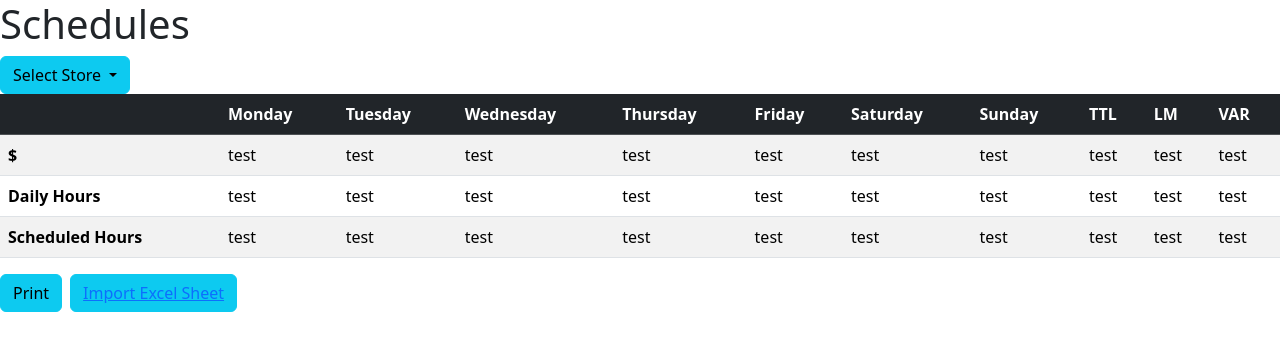
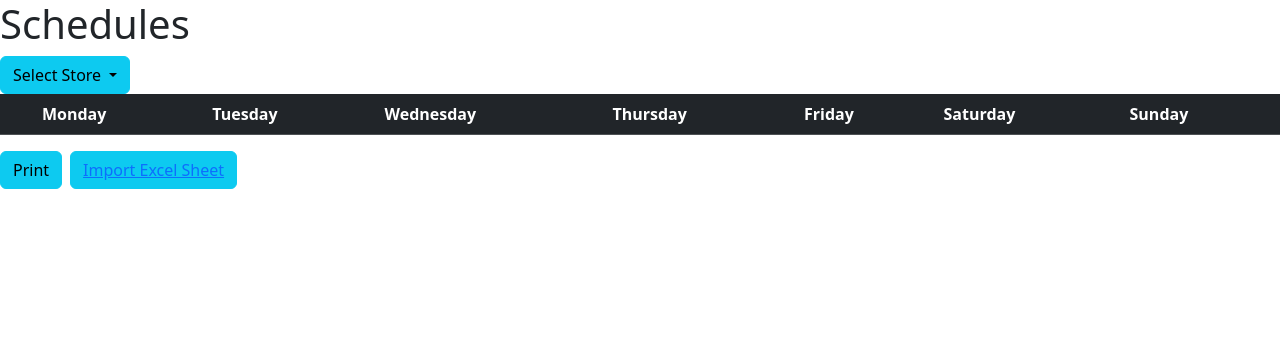
Before and after one commit to beetus1actual/eskimohut, a PHP site: page / in a window 1280 px wide. Shown: the top 351 px of the page. Run offline with PHP 8.4, Linux system fonts and the light colour scheme; lists and menus that the app fills with data are empty.

Commit message:
Complete spreadsheet import and ajax call to get data from DB for store 2
* updated jquery
* completed implementation of spreadsheet manipulation
* UI updates for removing unused columns
* UI updates to add new row

```diff
--- a/public_html/index.php
+++ b/public_html/index.php
@@ -2,17 +2,17 @@
 
 require 'init.php';
 
-if(!empty($_GET['status'])){
-    switch($_GET['status']){
-        case 'succ':
+if (!empty($_GET['status'])) {
+    switch ($_GET['status']) {
+        case 'success':
             $statusType = 'alert-success';
             $statusMsg = 'Member data has been imported successfully.';
             break;
-        case 'err':
+        case 'error':
             $statusType = 'alert-danger';
             $statusMsg = 'Something went wrong, please try again.';
             break;
-        case 'invalid_file':
+        case 'invalidFile':
             $statusType = 'alert-danger';
             $statusMsg = 'Please upload a valid Excel file.';
             break;
@@ -35,27 +35,32 @@ if(!empty($_GET['status'])){
 </head>
 <body>
 <h1>Schedules</h1>
+<?php if(!empty($statusMsg)){ ?>
+    <div class="col-xs-12 p-3">
+        <div class="alert <?php echo $statusType; ?>"><?php echo $statusMsg; ?></div>
+    </div>
+<?php } ?>
 <div class="btn-group">
     <button id="selectStore" type="button" class="btn btn-info dropdown-toggle" data-bs-toggle="dropdown" aria-expanded="false">
         Select Store
         <span class="spinner-border spinner-border-sm visually-hidden" aria-hidden="true"></span>
     </button>
     <ul class="dropdown-menu dropdown-centered">
-        <li><a class="dropdown-item" href="#" id="austin">Austin Norwood</a></li>
-        <li><a class="dropdown-item" href="#" id="beechnut">Beechnut</a></li>
-        <li><a class="dropdown-item" href="#" id="louetta">Louetta</a></li>
-        <li><a class="dropdown-item" href="#" id="barrow">Barrow</a></li>
-        <li><a class="dropdown-item" href="#" id="bosque">Bosque</a></li>
-        <li><a class="dropdown-item" href="#" id="ftworth">Ft Worth</a></li>
-        <li><a class="dropdown-item" href="#" id="sanangelo">San Angelo</a></li>
-        <li><a class="dropdown-item" href="#" id="sheik">Sheik</a></li>
-        <li><a class="dropdown-item" href="#" id="treadaway">Treadaway</a></li>
-        <li><a class="dropdown-item" href="#" id="western">Western</a></li>
+        <li><a class="dropdown-item" href="#">Austin Norwood</a></li>
+        <li><a class="dropdown-item" href="#">Beechnut</a></li>
+        <li><a class="dropdown-item" href="#">Louetta</a></li>
+        <li><a class="dropdown-item" href="#">Barrow</a></li>
+        <li><a class="dropdown-item" href="#">Bosque</a></li>
+        <li><a class="dropdown-item" href="#">Ft Worth</a></li>
+        <li><a class="dropdown-item" href="#">San Angelo</a></li>
+        <li><a class="dropdown-item" href="#">Sheik</a></li>
+        <li><a class="dropdown-item" href="#">Treadaway</a></li>
+        <li><a class="dropdown-item" href="#">Western</a></li>
         <li><hr class="dropdown-divider"></li>
         <li><a id="clear" class="dropdown-item" href="#">Clear Values</a> </li>
     </ul>
 </div>
-<table class="table table-hover table-striped">
+<table class="table table-hover table-striped" id="dataTable">
     <thead class="table-dark">
         <tr>
             <th scope="col"></th>
@@ -66,51 +71,10 @@ if(!empty($_GET['status'])){
             <th scope="col">Friday</th>
             <th scope="col">Saturday</th>
             <th scope="col">Sunday</th>
-            <th scope="col">TTL</th>
-            <th scope="col">LM</th>
-            <th scope="col">VAR</th>
         </tr>
     </thead>
     <tbody>
-        <tr>
-            <th id="forcastedSales" scope="row">$</th>
-            <td>test</td>
-            <td>test</td>
-            <td>test</td>
-            <td>test</td>
-            <td>test</td>
-            <td>test</td>
-            <td>test</td>
-            <td>test</td>
-            <td>test</td>
-            <td>test</td>
-        </tr>
-        <tr>
-            <th id="dailyHours" scope="row">Daily Hours</th>
-            <td>test</td>
-            <td>test</td>
-            <td>test</td>
-            <td>test</td>
-            <td>test</td>
-            <td>test</td>
-            <td>test</td>
-            <td>test</td>
-            <td>test</td>
-            <td>test</td>
-        </tr>
-        <tr>
-            <th id="scheduledHours" scope="row">Scheduled Hours</th>
-            <td>test</td>
-            <td>test</td>
-            <td>test</td>
-            <td>test</td>
-            <td>test</td>
-            <td>test</td>
-            <td>test</td>
-            <td>test</td>
-            <td>test</td>
-            <td>test</td>
-        </tr>
+
     </tbody>
 </table>
 <div class="d-grid gap-2 d-md-flex">
@@ -118,12 +82,12 @@ if(!empty($_GET['status'])){
         <span class="spinner-border spinner-border-sm visually-hidden" aria-hidden="true"></span>
         <span role="status">Print</span>
     </button>
-    <button id="import" class="btn btn-info" type="button" onclick="formToggle('importFrm');">
+    <button id="import" class="btn btn-info" type="button" onclick="formToggle('importForm');">
         <span class="spinner-border spinner-border-sm visually-hidden" aria-hidden="true"></span>
         <a href="javascript:void(0);">Import Excel Sheet</a>
     </button>
 </div>
-<div class="col-md-12" id="importFrm" style="display: none;">
+<div class="col-md-12" id="importForm" style="display: none;">
     <form class="row g-3" action="importData.php" method="post" enctype="multipart/form-data">
         <div class="col-auto">
             <label for="fileInput" class="visually-hidden">File</label>
@@ -137,14 +101,29 @@ if(!empty($_GET['status'])){
 <script src="https://cdn.jsdelivr.net/npm/bootstrap@5.3.2/dist/js/bootstrap.bundle.min.js" integrity="sha384-C6RzsynM9kWDrMNeT87bh95OGNyZPhcTNXj1NW7RuBCsyN/o0jlpcV8Qyq46cDfL" crossorigin="anonymous"></script>
 <script>
     $('.dropdown-menu li a').click(function () {
-        const store = $(this).text();
-        const storeName = $(this).parents('.btn-group').find('#selectStore');
+        const store = $(this).text(),
+            storeName = $(this).parents('.btn-group').find('#selectStore');
+
         storeName.html('');
 
         if ($(this).text() === 'Clear Values') {
             storeName.html('Select Store');
+            jQuery('#dataTable tbody').html('');
         } else {
-            storeName.html(store);
+            $.ajax({
+                type: 'POST',
+                dataType: 'html',
+                beforeSend: function () {
+                    jQuery('#dataTable tbody').html('')
+                },
+                url: 'getStoreData.php',
+                data: {
+                    store: store,
+                }
+            }).done(function (result) {
+                storeName.html(store);
+                jQuery('#dataTable tbody').append(result);
+            });
         }
     });
 
@@ -155,9 +134,9 @@ if(!empty($_GET['status'])){
 
     function formToggle(ID){
         var element = document.getElementById(ID);
-        if(element.style.display === "none"){
+        if (element.style.display === "none") {
             element.style.display = "block";
-        }else{
+        } else {
             element.style.display = "none";
         }
     }
```
Also changed, not shown: app/Controllers/Database.php (+12 -6 lines), app/Controllers/Reports.php (+21 -3 lines), public_html/getStoreData.php (added, +73 -0 lines), public_html/importData.php (+22 -3 lines).
